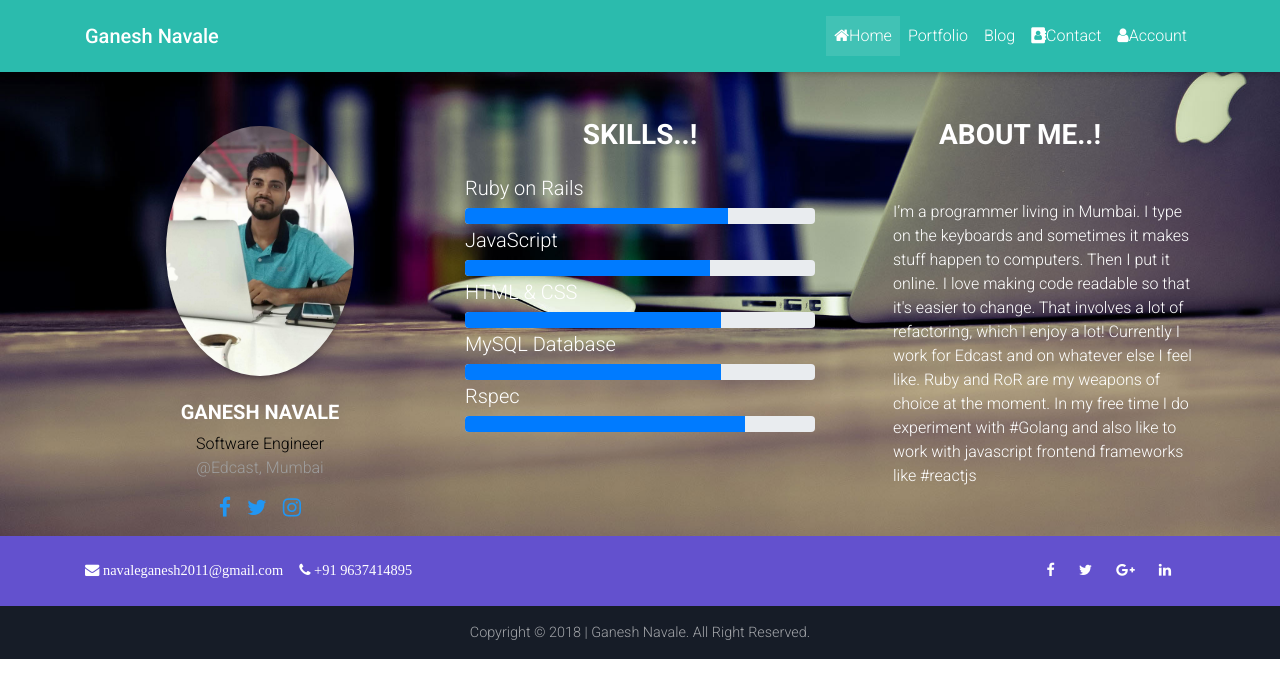
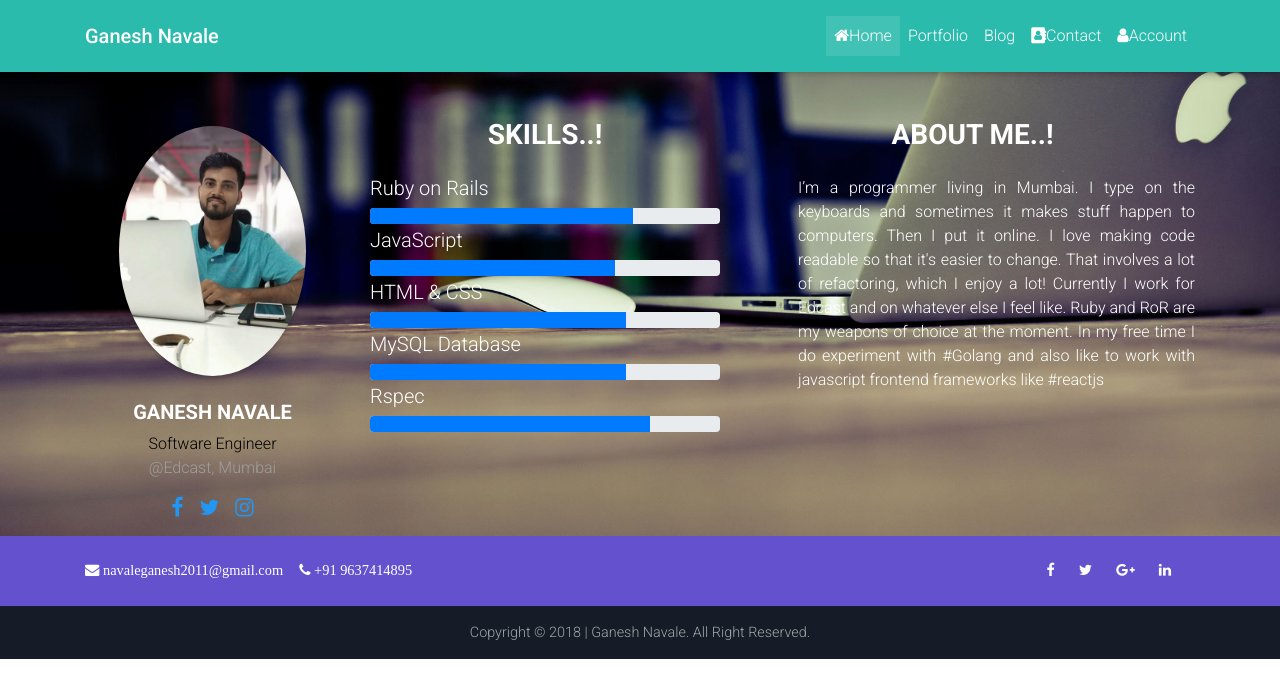
Before and after one commit to GaneshNavale/react_portfolio, a React (Create React App) app: page / in a window 1280 px wide. Shown: the top 698 px of the page. Built offline with nearby package versions, Linux system fonts and the light colour scheme.

Commit message:
text justify added for about me section

```diff
--- a/src/components/Home.js
+++ b/src/components/Home.js
@@ -10,7 +10,7 @@ class Home extends Component {
     return (
       <Container>
           <Row>
-            <Col lg="4" md="12" className="mb-lg-0 mt-lg-5 text-center">
+            <Col lg="3" md="12" className="mb-lg-0 mt-lg-5 text-center">
               <Animation type="zoomIn">
                 <img src={profile} className="img-fluid rounded-circle mt-2 z-depth-1 profile-img" alt="Responsive image"/>
               </Animation>
@@ -44,9 +44,9 @@ class Home extends Component {
                 <Progress className="" value={80}></Progress>
               </p>
             </Col>
-            <Col lg="4" md="12" className="mb-lg-0 mt-lg-5 text-left">
+            <Col lg="5" md="12" className="mb-lg-0 mt-lg-5 text-left">
               <h3 className="text-center font-weight-bold text-uppercase">About Me..!</h3>
-              <p className="mt-5 pl-lg-5">
+              <p className="mt-4 pl-lg-5 text-justify">
                 I’m a programmer living in Mumbai. I type on the keyboards and sometimes it makes stuff happen to computers. Then I put it online.
                 I love making code readable so that it's easier to change. That involves a lot of refactoring, which I enjoy a lot!
                 Currently I work for Edcast and on whatever else I feel like.
```
